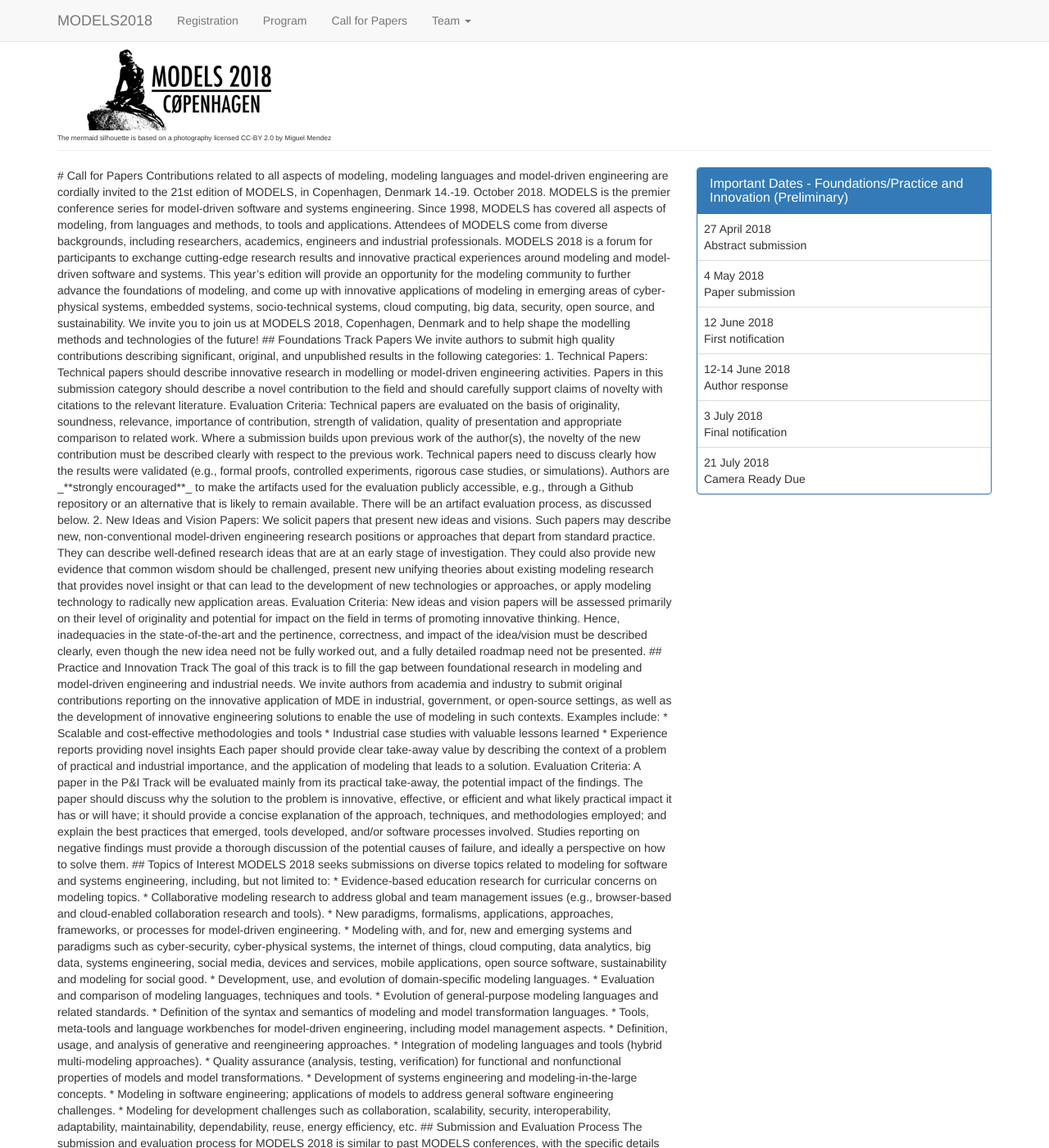
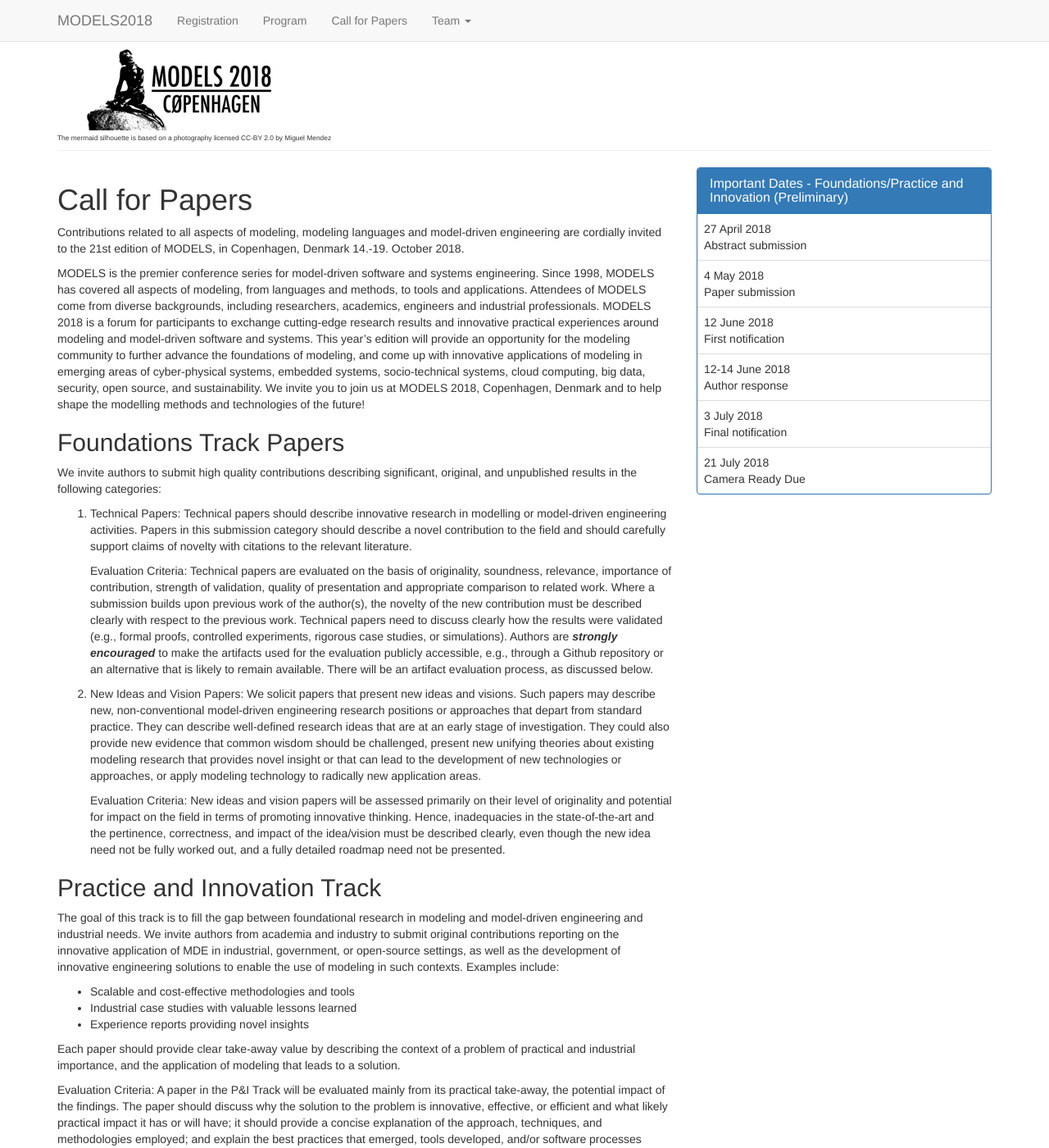
Before and after one commit to modelsconf2018/modelsconf2018.github.io, a Jekyll site: the page built from cfp.md, in a window 1280 px wide and 1400 px high. Shown: the whole window at 82% size. Built offline with Jekyll 4.4.1, drawn with Linux system fonts in a browser that asks for light colours; nearby versions of some CDN libraries; some of the changed text lies outside the part shown.

Commit message:
Try using markdown="1" to fix MD conversion issue

```diff
--- a/cfp.md
+++ b/cfp.md
@@ -3,7 +3,7 @@
 slug: call
 ---
 <div class="row">
- <div class="col-md-8">
+ <div class="col-md-8" markdown="1">
 
 # Call for Papers
 Contributions related to all aspects of modeling, modeling languages and model-driven engineering are cordially invited to the 21st edition of MODELS, in Copenhagen, Denmark 14.-19. October 2018.
```
